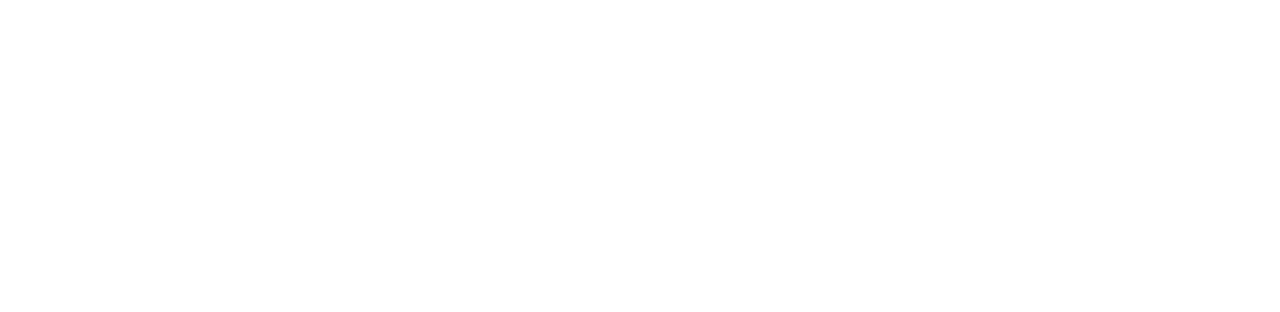
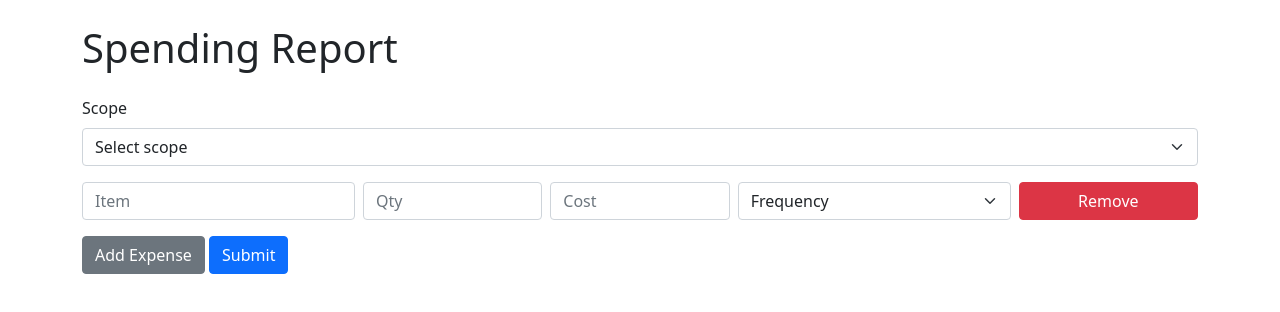
Before and after one commit to xpartla/backend-server-apis, a plain HTML site: page dist/public/index.html in a window 1280 px wide. Drawn offline with nearby package versions, Linux system fonts and the light colour scheme.

Commit message:
wip report page

```diff
--- a/dist/public/index.html
+++ b/dist/public/index.html
@@ -2,9 +2,97 @@
 <html lang="en">
 <head>
     <meta charset="UTF-8">
+    <meta name="viewport" content="width=device-width, initial-scale=1">
     <title>Title</title>
+    <link href="https://cdn.jsdelivr.net/npm/bootstrap@5.0.2/dist/css/bootstrap.min.css" rel="stylesheet" integrity="sha384-EVSTQN3/azprG1Anm3QDgpJLIm9Nao0Yz1ztcQTwFspd3yD65VohhpuuCOmLASjC" crossorigin="anonymous">
+    <link rel="stylesheet" href="style.css">
 </head>
-<body>
+<body class="container py-4">
+<h1 class="mb-4">Spending Report</h1>
+<form id="reportForm">
+    <div class="mb-3">
+        <label for="scope" class="form-label">Scope</label>
+        <select id="scope" name="scope" class="form-select" required>
+            <option value="">Select scope</option>
+            <option value="weekly">Weekly</option>
+            <option value="monthly">Monthly</option>
+            <option value="quarterly">Quarterly</option>
+            <option value="yearly">Yearly</option>
+        </select>
+    </div>
+
+    <div id="expenses" class="mb-3">
+
+    </div>
+
+    <button type="button" class="btn btn-secondary mb-3" onclick="addExpense()">Add Expense</button>
+    <button type="submit" class="btn btn-primary mb-3">Submit</button>
+</form>
+
+<pre id="output" class="mt-4 bg-light p-3 rounded"></pre>
+
+<script>
+    let expenseIndex = 0;
+
+    function addExpense() {
+        const container = document.createElement('div');
+        container.className = 'row g-2 mb-2 align-items-end';
+        container.dataset.index = expenseIndex;
+
+        container.innerHTML = `
+                <div class="col-md-3">
+                    <input type="text" name="item" class="form-control" placeholder="Item" required>
+                </div>
+                <div class="col-md-2">
+                    <input type="number" name="quantity" class="form-control" placeholder="Qty" min="1" required>
+                </div>
+                <div class="col-md-2">
+                    <input type="number" name="cost" class="form-control" placeholder="Cost" step="0.01" required>
+                </div>
+                <div class="col-md-3">
+                    <select name="frequency" class="form-select" required>
+                        <option value="">Frequency</option>
+                        <option value="daily">Daily</option>
+                        <option value="weekly">Weekly</option>
+                        <option value="monthly">Monthly</option>
+                        <option value="yearly">Yearly</option>
+                    </select>
+                </div>
+                <div class="col-md-2">
+                    <button type="button" class="btn btn-danger w-100" onclick="this.closest('.row').remove()">Remove</button>
+                </div>
+            `;
+        document.getElementById('expenses').appendChild(container);
+        expenseIndex++;
+    }
+
+    document.getElementById('reportForm').addEventListener('submit', async function (e) {
+        e.preventDefault();
+
+        const scope = document.getElementById('scope').value;
+        const expenses = Array.from(document.querySelectorAll('#expenses .row')).map(row => {
+            return {
+                item: row.querySelector('[name="item"]').value,
+                quantity: parseFloat(row.querySelector('[name="quantity"]').value),
+                cost: parseFloat(row.querySelector('[name="cost"]').value),
+                frequency: row.querySelector('[name="frequency"]').value
+            };
+        });
+
+        const response = await fetch('/report', {
+            method: 'POST',
+            headers: { 'Content-Type': 'application/json' },
+            body: JSON.stringify({ scope, expenses })
+        });
+
+        const result = await response.json();
+        document.getElementById('output').textContent = JSON.stringify(result, null, 2);
+    });
+
+    addExpense();
+</script>
+<script src="https://cdn.jsdelivr.net/npm/bootstrap@5.0.2/dist/js/bootstrap.bundle.min.js" integrity="sha384-MrcW6ZMFYlzcLA8Nl+NtUVF0sA7MsXsP1UyJoMp4YLEuNSfAP+JcXn/tWtIaxVXM" crossorigin="anonymous"/>
 
 </body>
+
 </html>
```
Also changed, not shown: dist/public/style.css (added).
